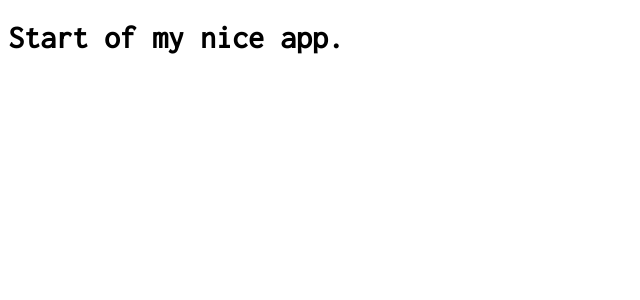
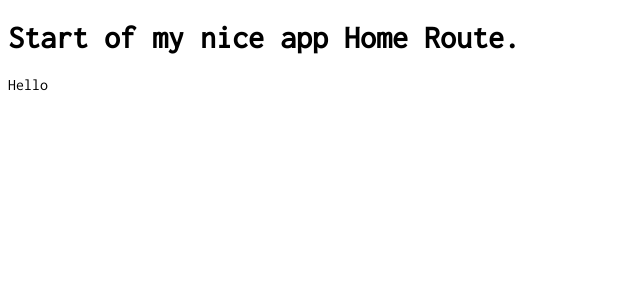
Before and after one commit to joncoe/tour-de-force, a React (Create React App) app: page / in a window 1280 px wide. Shown: the top 300 px of the page, without its empty margins (0-640 px from the left). Built offline with nearby package versions, Linux system fonts and the light colour scheme.

Commit message:
Add React Router, make a <Home> route and component.

```diff
--- a/package.json
+++ b/package.json
@@ -10,6 +10,7 @@
     "mongoose": "^5.0.9",
     "react": "^16.2.0",
     "react-dom": "^16.2.0",
+    "react-router-dom": "^4.2.2",
     "react-scripts": "1.1.1"
   },
   "scripts": {
--- a/src/App.js
+++ b/src/App.js
@@ -1,16 +1,14 @@
 import React, { Component } from 'react';
+import { BrowserRouter as Router, Route, Link } from 'react-router-dom';
+
+import Home from './components/Home';
 
 class App extends Component {
   render() {
     return (
-      <div>
-        <header>
-          <h1>Start of my nice app.</h1>
-        </header>
-        <p>
-
-        </p>
-      </div>
+      <Router>
+        <Route exact path="/" component={Home} />
+      </Router>
     );
   }
 }
--- /dev/null
+++ b/src/components/Home.js
@@ -0,0 +1,16 @@
+import React, { Component } from 'react';
+
+class Home extends Component {
+  render() {
+    return (
+      <div>
+        <header>
+          <h1>Start of my nice app Home Route.</h1>
+        </header>
+        <p>Hello</p>
+      </div>
+    );
+  }
+}
+
+export default Home;
```
Also changed, not shown: 1 other file (tests, documents, lock files or other folders).
